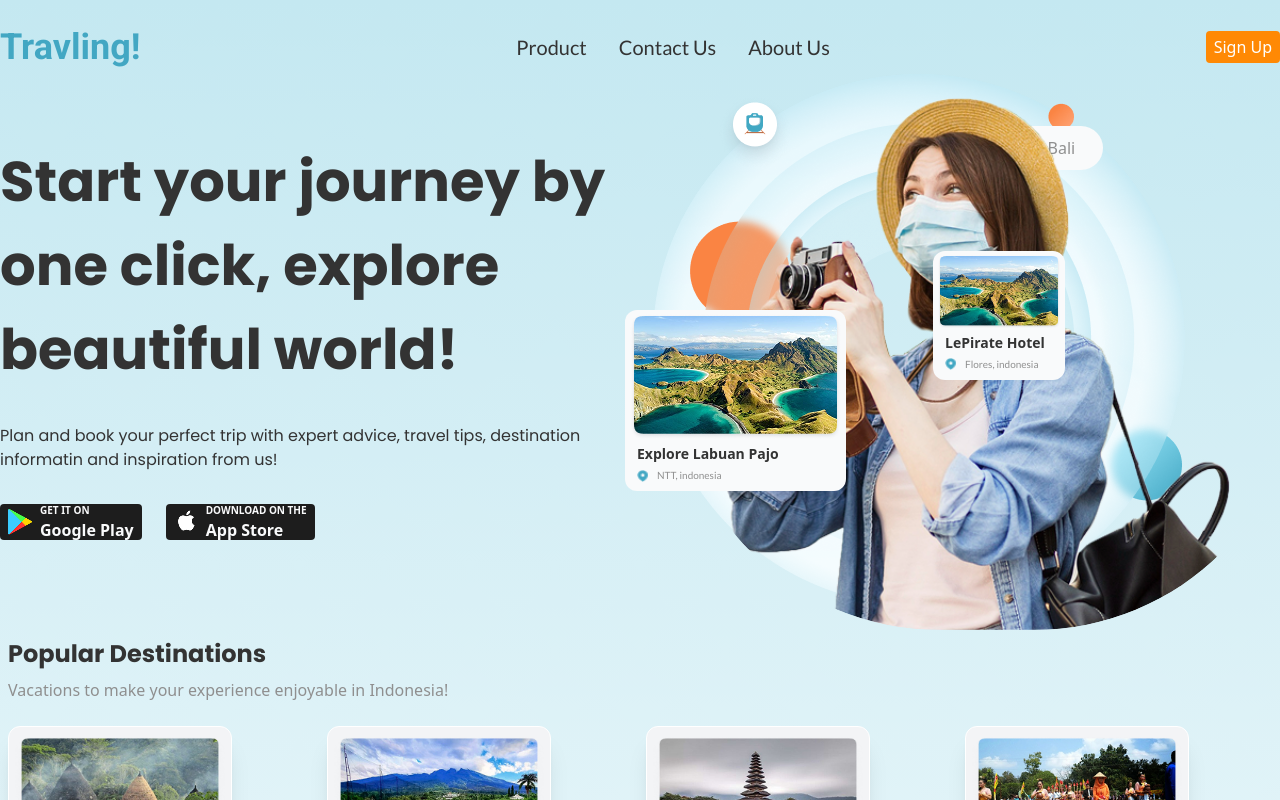
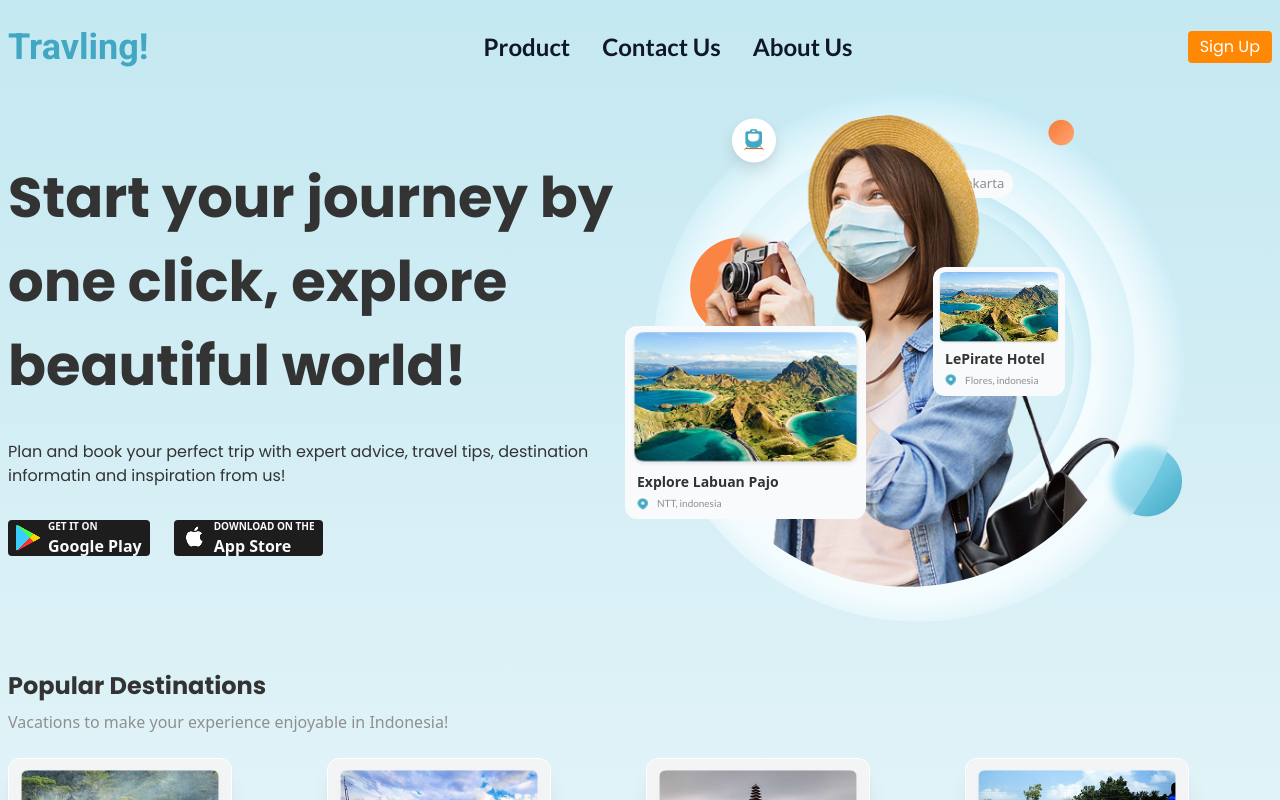
Before and after one commit to SanjilaGangaju/Landing-Page, a React (Vite) app: page / in a window 1280 px wide. Shown: the top 800 px of the page. Built offline with nearby package versions, Linux system fonts and the light colour scheme.

Commit message:
again update responisveness

```diff
--- a/src/components/Footer/Footer.jsx
+++ b/src/components/Footer/Footer.jsx
@@ -7,10 +7,10 @@ const Footer = () => {
 
   return (
     <footer className=''>
-        <div className='bg-blue-400 rounded-t-xl relative  md:h-[21rem] lg:h-[20rem] h-[45rem] overflow-hidden'>
+        <div className='bg-blue-400  relative  md:h-[21rem] lg:h-[20rem] h-[45rem] overflow-hidden'>
             <div className='-translate-x-40  translate-y-10 '>
                 <img className='opacity-[0.43]' src="/images/bg.png"></img>
-                <div className='absolute left-0  top-0 translate-x-44  md:w-[96%} lg:w-[96%] w-[90%]  flex flex-col  gap-8'>
+                <div className='absolute left-0  top-0 translate-x-44  md:w-[96.6%] lg:w-[96%] w-[90%]  flex flex-col  gap-8'>
                      <div className=' bg-white/20 px-6 py-7 border border-gray-50 gap-8 backdrop-blur-xs rounded-md flex flex-col md:flex-row items-center justify-between'>
                    <div>
                      <p className='text-white text-[0.9rem]'>Prepare yourself to be part of exploration of</p>
--- a/src/components/Header/Header.jsx
+++ b/src/components/Header/Header.jsx
@@ -9,7 +9,7 @@ const Header = () => {
   return (
     <header>
          {/* desktop header */}
-        <div className='wrapper  relative flex justify-between items-center pt-5 '>
+        <div className='wrapper  relative flex justify-between items-center pt-5 px-2 '>
             <div className='font-[roboto] text-[36px] font-bold text-[#42A7C3]'>
                 Travling!
             </div>
@@ -18,9 +18,9 @@ const Header = () => {
             </div>
 
 
-            <div className='hidden md:flex  items-center'>
+            <div className='hidden md:flex lg:flex justify-center items-center'>
 
-              <button className='bg-orange-400  hover:bg-orange-500 cursor-pointer rounded px-2 py-1 text-[16px] text-white'>Sign Up</button>
+              <button className='bg-orange-400  hover:bg-orange-500 font-[poppins] cursor-pointer rounded px-3 py-1 text-[16px] text-white'>Sign Up</button>
 
             </div>
 
@@ -31,8 +31,8 @@ const Header = () => {
 
             </button>
              {ishamOn&&(
-                 <div className='absolute w-full right-0   h-50 flex flex-col gap-2 items-center justify-center bg-[#c4e8f1] top-16 '>
-                  <IoMdClose onClick={()=>sethamOn(!ishamOn)} className='ml-[50%]'></IoMdClose>
+                 <div className='absolute w-full right-0   h-70 flex flex-col gap-2 items-center justify-center bg-white/10 backdrop-blur-xs top-16 z-[100]'>
+                  <IoMdClose onClick={()=>sethamOn(!ishamOn)} className='ml-[80%]'></IoMdClose>
             <Navbar ishamOn={ishamOn}></Navbar>
           </div>
              )}
--- a/src/components/Hero/Hero.jsx
+++ b/src/components/Hero/Hero.jsx
@@ -3,8 +3,8 @@ import Cards from '../Card/Cards'
 const Hero = () => {
   return (
     <main>
-        <div className='wrapper grid grid-cols-1 md:grid-cols-2 lg:grid-cols-2 justify-center  items-center gap-[26px]'>
-             <div className='flex flex-col gap-[32px] w-full '>
+        <div className='wrapper grid grid-cols-1 md:grid-cols-2 lg:grid-cols-2 justify-center py-[1rem] px-2 items-center gap-[26px]'>
+             <div className='flex flex-col gap-[32px] w-full sm:order-2 md:order-1 lg:order-1 order-2'>
             <h1 className='font-[poppins] text-[#333333] font-bold text-[36px] md:text-[56px] '>Start your journey by one click, explore beautiful world!</h1>
             <p className='font-[poppins] text-[#333333]  text-[16px]'>Plan and book your perfect trip with expert advice, travel tips, destination informatin and inspiration from us!</p>
             <div className='flex gap-6'>
@@ -32,29 +32,29 @@ const Hero = () => {
 
             </div>
         </div>
-        <div>
+        <div className='order-1 md:order-2 lg:order-2 sm:order-1'>
 
-            <div className='relative w-full'>
+            <div className='relative w-full  '>
                 <img  src="/images/bg.png"></img>
-                <div className='absolute w-full h-full overflow-hidden left-55 top-46 z-[1]  transform -translate-x-50 -translate-y-40  rounded-full' >
-                  <img className="rounded-full  w-full h-full object-contain" src="/images/heroimage.png"></img>
+                <div className='absolute w-[87%] h-[89%] overflow-hidden left-55 top-46 z-[1]  transform -translate-x-50 -translate-y-40  rounded-full ' >
+                  <img className="rounded-full  w-fit md:h-full lg:h-full h-[100%] object-cover " src="/images/heroimage.png"></img>
 
                 </div>
-                <div className='absolute top-59 -left-7   z-[2]'>
+                <div className='absolute md:top-59 lg:top-59   top-35 md:-left-7  lg:-left-7 left-0 w-[39%]  z-[2]'>
                   <Cards className='absolute z-[20]'  title="Explore Labuan Pajo" img="/images/Rectangle 9.png" location="NTT, indonesia" w="30"></Cards>
 
                 </div>
-                <div className='absolute top-1/3  left-70 z-[2]'>
+                <div className='absolute md:top-1/3 lg:top-1/3  w-[29%] right-0 top-25 lg:left-70  md:left-70 z-[2]'>
                           <Cards title="LePirate Hotel" w="small" img="/images/Rectangle 9.png" location="Flores, indonesia"></Cards>
 
                 </div>
-                <div className='absolute top-5 left-1/10'>
+                <div className='absolute top-5 left-1/10 '>
                   <img src="/images/Frame 11.png" ></img>
                 </div>
-                <div className='absolute top-13 left-70'>
-                  <div className='flex gap-1 bg-gray-50 px-[28px] py-[10px] rounded-full'>
-                    <img src="/images/ic_baseline-flight.png"></img>
-                     <span className='small-text text-[16px]'>Jakarta- Bali</span>
+                <div className='absolute right-1 top-10 md:top-20 lg:top-20  md:left-70 lg:left-70'>
+                  <div className='flex gap-1 flex-row text-center bg-gray-50   items-center w-17 md:w-20 py-1 justify-center rounded-full'>
+                    <img  className="w-4 h-4" src="/images/ic_baseline-flight.png"></img>
+                     <p className='small-text text-center text-[11px] md:text-[13px] lg:text-[13px]'>Jakarta</p>
                   </div>
                 </div>
 
--- a/src/components/Navbar/Navbar.jsx
+++ b/src/components/Navbar/Navbar.jsx
@@ -4,7 +4,7 @@ import "./Navbar.css"
 
 const Navbar = () => {
   return (
-   <nav className='flex flex-col md:flex-row title gap-8 items-center justify-center font-[lato] font-normal text-[20px]'>
+   <nav className='flex flex-col md:flex-row text-gray-900 gap-8 items-center justify-center font-[lato] font-bold text-[24px]'>
       <Link to="/product" className='hover:text-shadow-xs'>Product</Link>
       <Link to="/contact-us" className='hover:text-shadow-xs'>Contact Us</Link>
       <Link to="/about-us" className='hover:text-shadow-xs'>About Us</Link>
--- a/src/components/Vacation/Vacation.jsx
+++ b/src/components/Vacation/Vacation.jsx
@@ -12,7 +12,7 @@ const Vacation = () => {
         </div>
 
         <div className='h-full relative w-full flex items-center justify-center'>
-            <img className="w-[100%] opacity-[0.9] md:opacity-[0.5] lg:opacity-[0.5] h-1/1 object-cover" src="/images/hexagonworld.png"></img>
+            <img className="md:w-[90%] lg:w-[90%] w-[100%] opacity-[0.9] md:opacity-[0.5] lg:opacity-[0.5] h-1/1 object-cover" src="/images/hexagonworld.png"></img>
             <div className='absolute left-50 hidden md:flex top-30'>
               <DragCard  src="" title="De Pavijoen Bandung" category="Hotel" span1="1 Kamar" span2="2 Orang" span3="Check-in 13:00"></DragCard>
 
```
